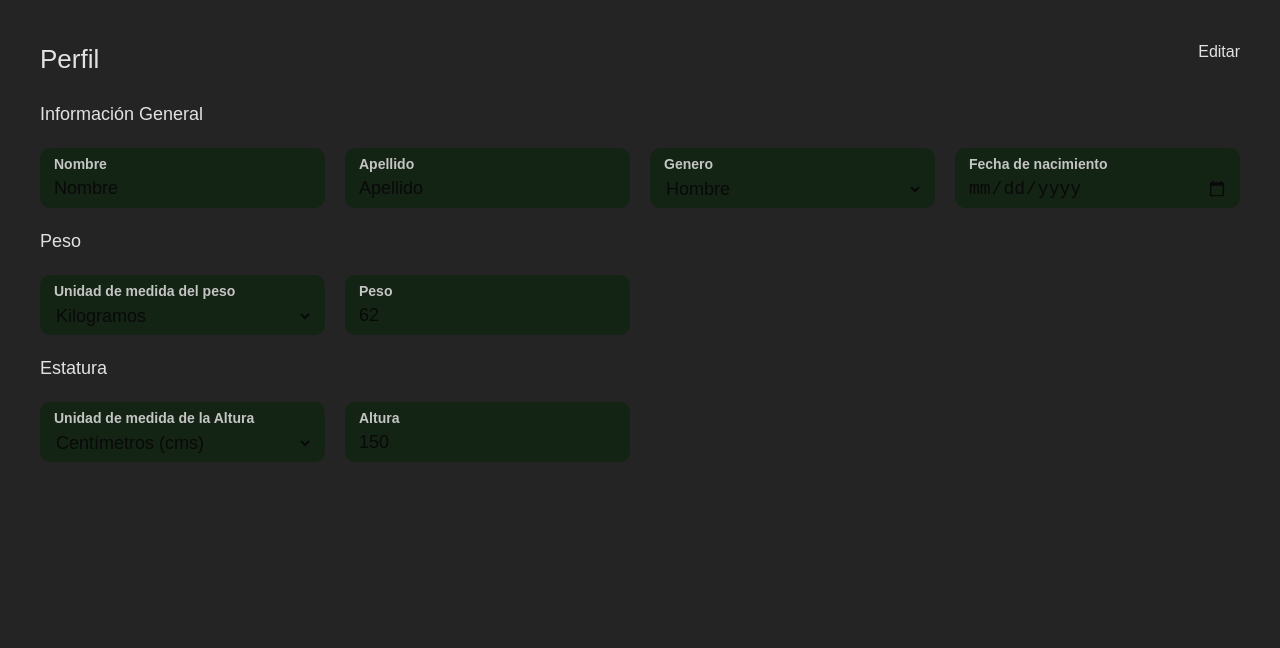
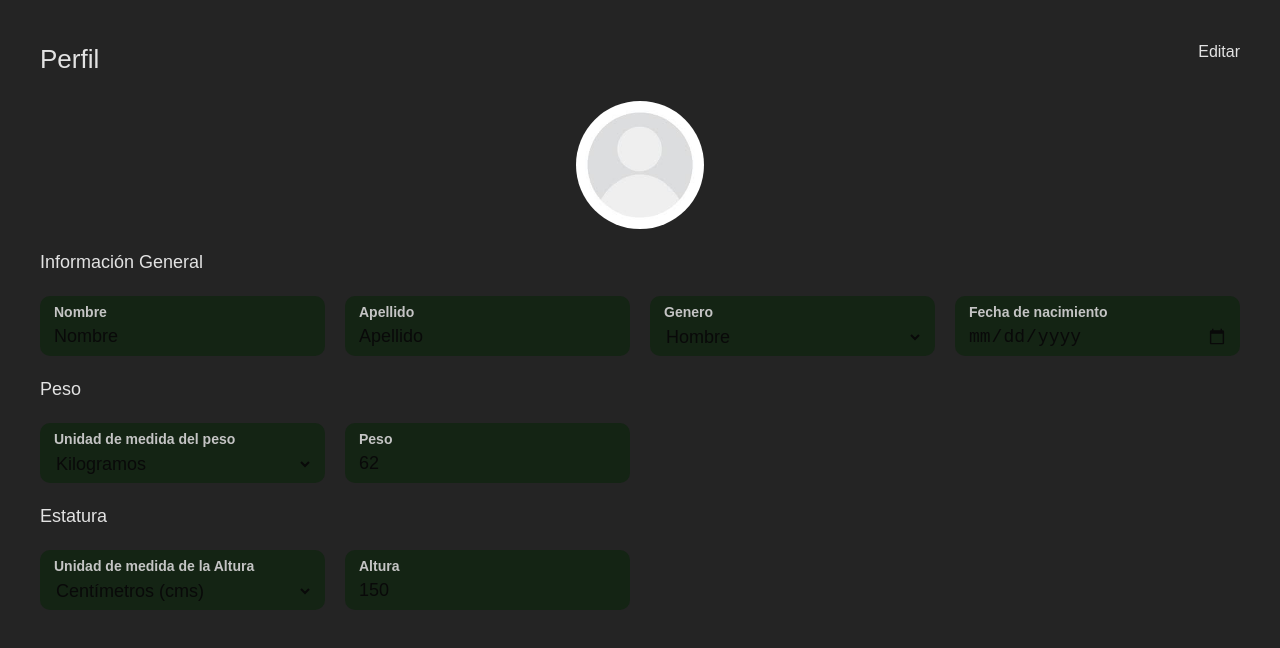
Before and after one commit to Dan3410/MyFitness, a React (Vite) app in the folder react/: page /profile in a window 1280 px wide. Shown: the top 648 px of the page. Built offline with nearby package versions, Linux system fonts and the light colour scheme.

Commit message:
feat: added image profile (not editable for now)

```diff
--- a/react/src/pages/health/profile/profile.module.scss
+++ b/react/src/pages/health/profile/profile.module.scss
@@ -11,3 +11,21 @@
     width: fit-content;
     column-gap: 40px;
 }
+
+.profileImgContainer{
+    margin: 0 auto;
+    width: fit-content;
+    display: flex;
+}
+
+.profileImg{
+    width: 128px;
+    height: 128px;
+    border-radius: 128px;
+}
+
+.profileEditButton{
+    font-size: 16px;
+    float: right;
+    cursor: pointer;
+}
--- a/react/src/pages/health/profile/profile.tsx
+++ b/react/src/pages/health/profile/profile.tsx
@@ -9,6 +9,7 @@ import { CONST_WEIGHTUNIT } from '../../../const/weightUnit';
 import { CONST_HEIGHTUNIT } from '../../../const/heightUnit';
 import styles from './profile.module.scss'
 import MFButton from '../../../components/mf-button/mf-button';
+import defaultProfileImage from '../../../assets/defaultProfileImage.jpg'
 
 interface User {
   name: string
@@ -65,9 +66,12 @@ const Profile: FC<ProfileProps> = () => {
     <div className="profile">
       <h2>
         Perfil
-        {!edit && <label style={{ fontSize: "16px", float: "right" }} onClick={clickEdit}> Editar </label>}
+        {!edit && <label className={styles.profileEditButton} onClick={clickEdit}> Editar </label>}
       </h2>
       <form onSubmit={handleSubmit} className={styles.profileForm}>
+        <div className={styles.profileImgContainer}>
+          <img className={styles.profileImg} src={defaultProfileImage}></img>
+        </div>
         <div >
           <h6>Información General</h6>
           <div className={styles.profileFormSection}>
--- a/react/src/pages/home/home.tsx
+++ b/react/src/pages/home/home.tsx
@@ -30,7 +30,7 @@ const Home: FC<HomeProps> = () => {
       redirectFunction: redirectToWorkoutList
     },
     {
-      name: "´Perfil y Salud",
+      name: "Perfil y Salud",
       description: "Para administrar la información sobre ti y tus objetivos, hace click aquí",
       disabled: false,
       buttonTheme: ComponentTheme.profileAndHeath,
```
